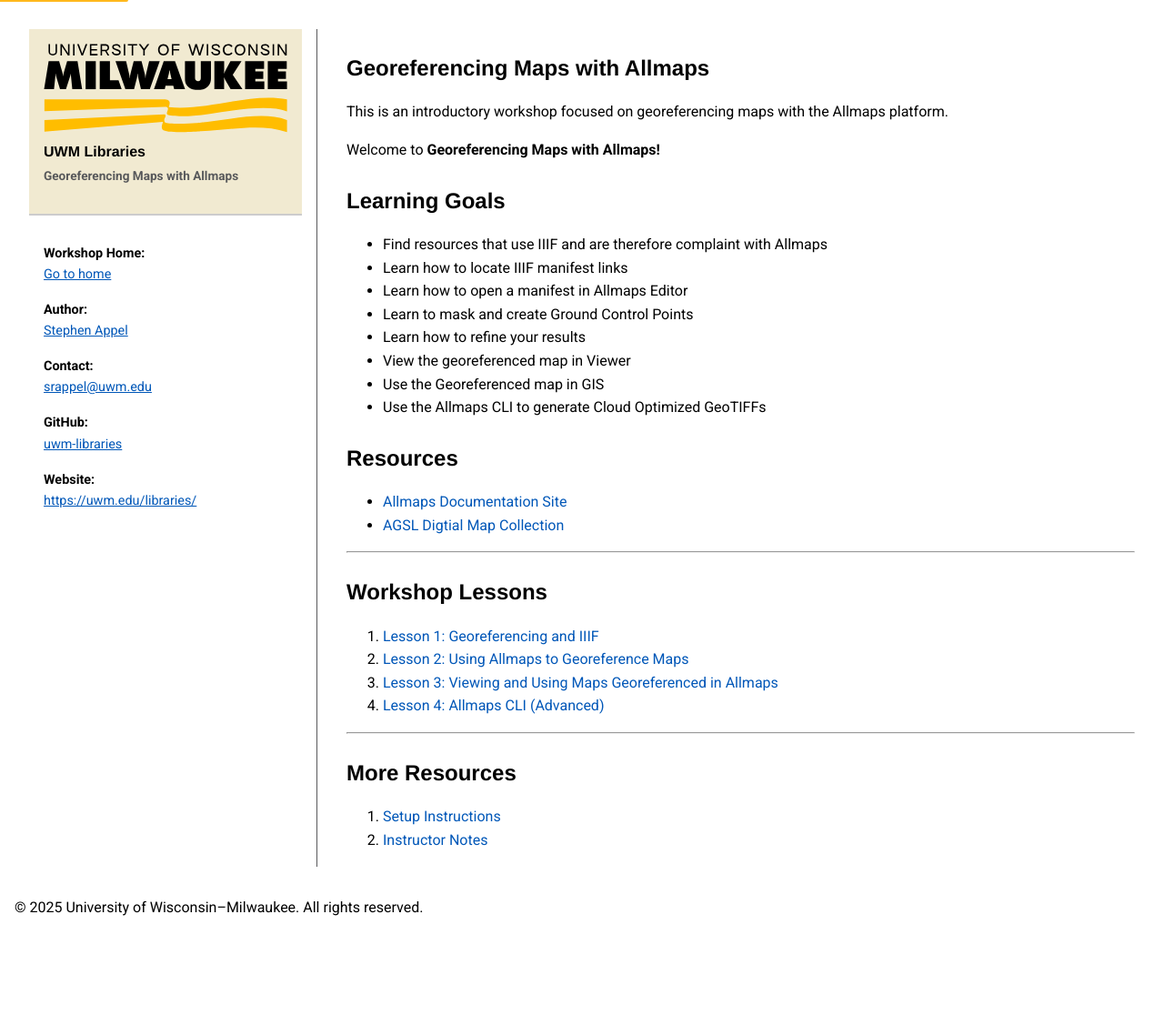
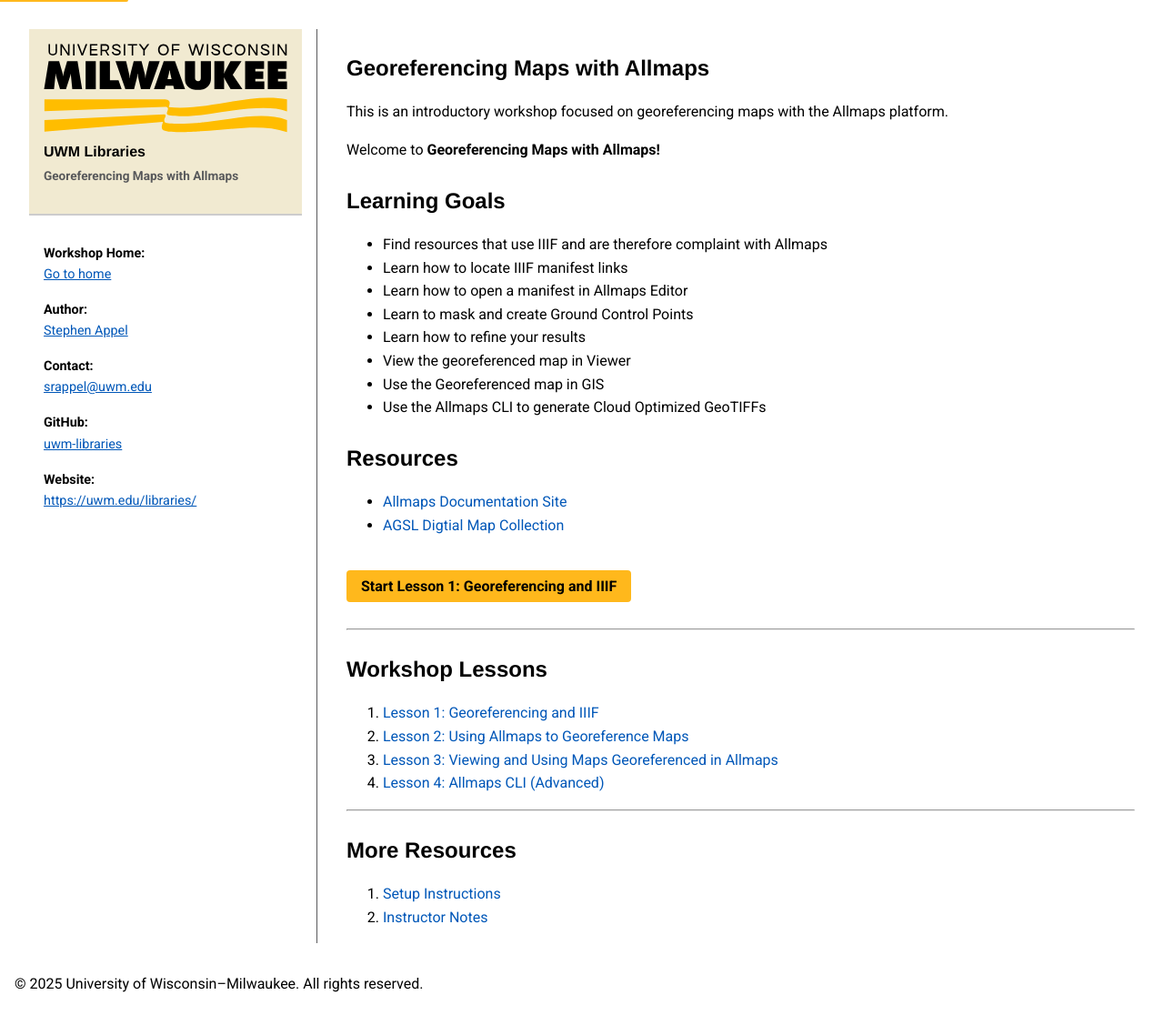
Before and after one commit to UWM-Libraries/allmaps-intro-workshop, a Jekyll site: the page built from index.md, in a window 1280 px wide. Shown: the whole page at 91% size. Built offline with Jekyll 4.4.1, drawn with Linux system fonts in a browser that asks for light colours; before the commit the page ends 1042 px from its top, so only the background shows below that.

Commit message:
update nav

```diff
--- a/_layouts/home.html
+++ b/_layouts/home.html
@@ -48,9 +48,27 @@
     <section class="home-intro">
       <h1>{{ site.title }}</h1>
       <p class="lead">{{ site.description }}</p>
+
         <div class="markdown-body">
           {{ content }}
         </div>
+
+        <div>
+          <br>
+          {% assign first_lesson = site.lessons
+            | where_exp: 'l', 'l.position'
+            | sort: 'position'
+            | first %}
+
+          {% if first_lesson %}
+            <a class="btn" href="{{ first_lesson.url | relative_url }}">
+              Start {{ first_lesson.title }}
+            </a>
+          {% endif %}
+          <br>
+          <br>
+        </div>
+
     </section>
 
     <hr>
--- a/_layouts/with-sidebar.html
+++ b/_layouts/with-sidebar.html
@@ -45,6 +45,7 @@
 
       <div class="lesson-nav">
         <ul>
+            <li><a class="btn" href="{{ '/' | relative_url }}">Workshop Home</a></li>
           {% if prev_index >= 0 %}
             {% assign prev = lessons[prev_index] %}
             <li><a class="btn" href="{{ prev.url | relative_url }}">← {{ prev.title }}</a></li>
--- a/assets/css/main.scss
+++ b/assets/css/main.scss
@@ -364,4 +364,5 @@
   max-height: 600px; /* adjust to taste */
   height: auto;
   display: block;
+  border: #000000 1px solid;
 }
```
Also changed, not shown: 11 other files.
